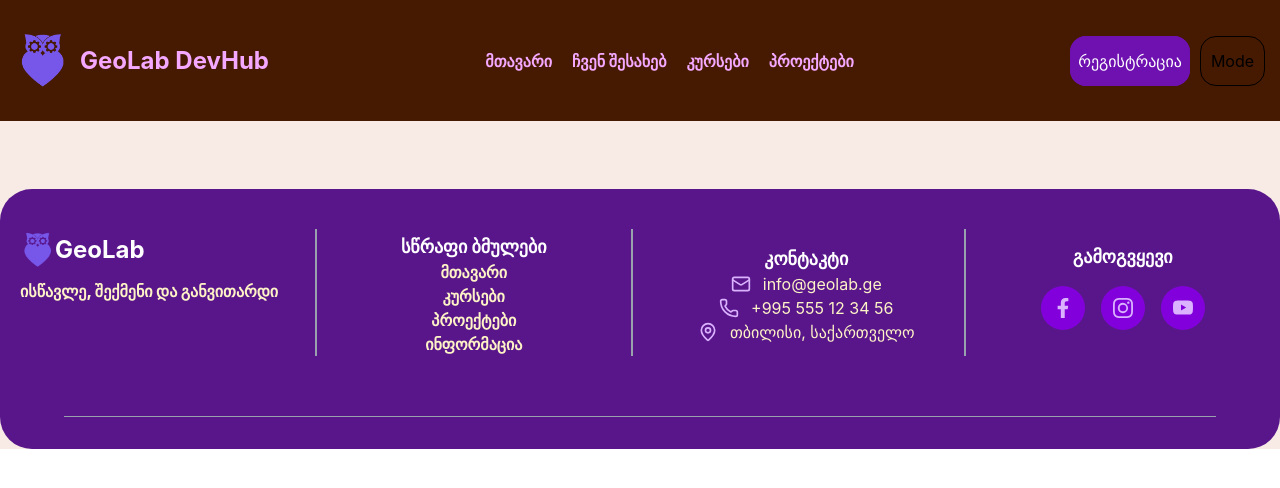
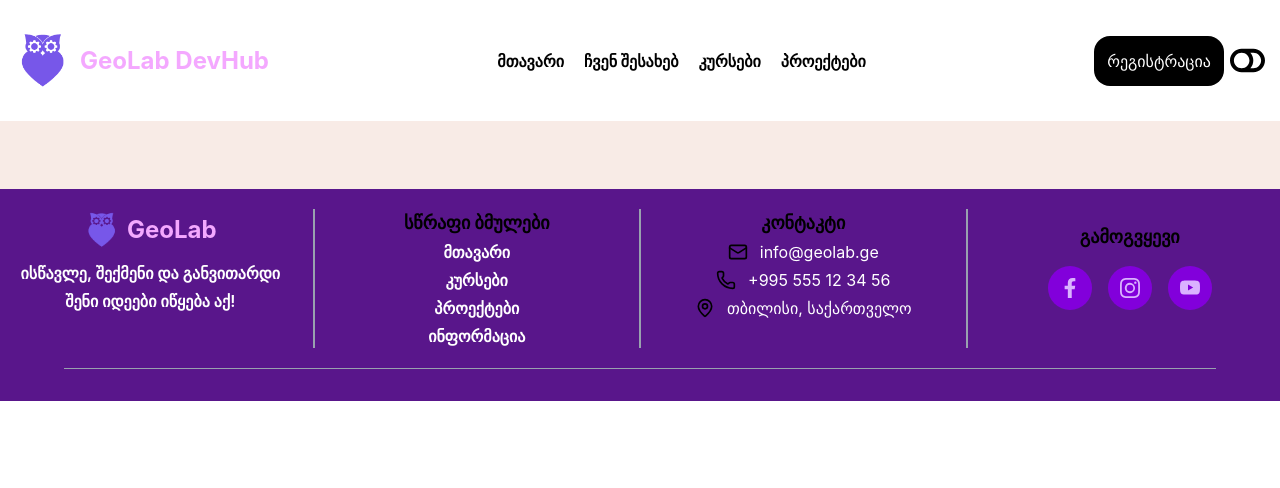
Before and after one commit to Aleeksandree/GeoLab-DevHub, a React (Vite) app: page /register in a window 1280 px wide. Shown: the top 488 px of the page. Built offline with nearby package versions, Linux system fonts and the light colour scheme.

Commit message:
style: improve header and footer design

```diff
--- a/src/App.jsx
+++ b/src/App.jsx
@@ -6,6 +6,7 @@ import Course from "./components/Course";
 import Projects from "./components/Projects";
 import Register from "./components/Register";
 import Footer from "./components/Footer";
+import { useState } from "react";
 
 const App = () => {
   return (
@@ -14,7 +15,7 @@ const App = () => {
 
       <Routes>
         <Route path="/" element={<Home />} />
-        <Route path="/infos" element={<Info />} />
+        <Route path="/info" element={<Info />} />
         <Route path="/cours" element={<Course />} />
         <Route path="/projects" element={<Projects />} />
         <Route path="/register" element={<Register />} />
--- a/src/components/Footer.jsx
+++ b/src/components/Footer.jsx
@@ -13,7 +13,7 @@ const Footer = () => {
     },
     {
       name: "კურსები",
-      path: "/Course",
+      path: "/Cours",
       id: 2,
     },
     {
@@ -33,30 +33,29 @@ const Footer = () => {
     { id: 3, text: "თბილისი, საქართველო", icon: MapPin },
   ];
   return (
-    <div className="w-full bg-purple-900 rounded-4xl mt-17 ">
-      <div className="max-w-[1440px] mx-auto flex gap-5 px-5 py-10">
-        <div className=" flex-1 flex flex-col">
-          <div className="flex items-center   ">
+    <div className="w-full bg-purple-900  mt-17  ">
+      <div className="max-w-[1440px] mx-auto flex gap-5 px-2 pt-5 ">
+        <div className=" flex-1  flex flex-col items-center gap-2.5">
+          <div className="flex items-center  gap-2  ">
             <img
               className="w-[35px] rounded-2xl "
               src={GeoLab}
               alt="Logo-icon"
             />
-            <h2 className="font-bold text-white text-2xl">GeoLab</h2>
+            <h2 className="font-bold text-fuchsia-300 text-2xl">GeoLab</h2>
           </div>
-          <span className="text-amber-100 font-extrabold mt-2">
+          <span className="text-white font-semibold  text-center flex flex-col gap-1 ">
             ისწავლე, შექმენი და განვითარდი
+            <span>შენი იდეები იწყება აქ!</span>
           </span>
         </div>
         <span className="border border-gray-400"></span>
-        <div className=" flex-1 flex flex-col items-center justify-center">
-          <h2 className="text-white font-bold text-[18px] mt-1">
-            სწრაფი ბმულები
-          </h2>
+        <div className=" flex-1 flex flex-col  items-center gap-0.5  ">
+          <h2 className="text-black font-bold text-[18px] ">სწრაფი ბმულები</h2>
           {navBar.map((eachElement) => (
-            <div key={eachElement.id}>
+            <div className="mt-[2px]" key={eachElement.id}>
               <Link
-                className="text-amber-100 font-extrabold"
+                className="text-white font-extrabold  "
                 to={eachElement.path}
               >
                 {eachElement.name}
@@ -65,22 +64,19 @@ const Footer = () => {
           ))}
         </div>
         <span className="border border-gray-400"></span>
-        <div className=" flex-1  flex flex-col justify-center  pl-4">
-          <div className=" flex flex-col items-center justify-center">
-            <h2 className="text-white font-bold text-[18px] mt-1">კონტაკტი</h2>
+        <div className=" flex-1  flex flex-col items-center   ">
+          <div className=" flex flex-col items-center justify-center gap-1">
+            <h2 className="text-black font-bold text-[18px] ">კონტაკტი</h2>
             {contacts.map((eachInfo) => {
               const Icon = eachInfo.icon;
               return (
                 <div
-                  className="flex-1 flex flex-col justify-center gap-3"
+                  className="flex-1 flex flex-col justify-center gap-3 "
                   key={eachInfo.id}
                 >
                   <div className="flex items-center gap-3" key={eachInfo.id}>
-                    <Icon
-                      size={20}
-                      className="text-purple-300 text-purple-300 shrink-0 w-5"
-                    />
-                    <h2 className="text-amber-100 ">{eachInfo.text}</h2>
+                    <Icon size={20} className=" text-black shrink-0 w-5" />
+                    <h2 className="text-white ">{eachInfo.text}</h2>
                   </div>
                 </div>
               );
@@ -88,9 +84,9 @@ const Footer = () => {
           </div>
         </div>
         <span className="border border-gray-400"></span>
-        <div className=" flex-1 ">
+        <div className=" flex-1  ">
           <div className="flex  justify-center pt-2.5 flex-col items-center ">
-            <h2 className="text-white font-bold text-[18px] mt-1">
+            <h2 className="text-black font-bold text-[18px] mt-1">
               გამოგვყევი
             </h2>
             <div className="flex gap-4 mt-4 text-purple-300">
--- a/src/components/Header.jsx
+++ b/src/components/Header.jsx
@@ -3,6 +3,7 @@ import Home from "./Home";
 import HeaderNav from "./HeaderNav";
 import GeoLab from "../assets/GeoLab.png";
 import { useState } from "react";
+import { FaToggleOff, FaToggleOn } from "react-icons/fa";
 
 const Header = () => {
   const [light, setLight] = useState(false);
@@ -13,7 +14,7 @@ const Header = () => {
   return (
     <div
       className={`w-full flex items-center sticky top-0 z-50 ${
-        light ? "bg-purple-800" : "bg-amber-950"
+        light ? "bg-purple-800" : "bg-white"
       }`}
     >
       <div className="w-full max-w-[1440px] flex  mx-auto  rounded-2xl justify-between items-center px-[15px] py-7   ">
@@ -21,13 +22,15 @@ const Header = () => {
           <img className="w-[55px] rounded-2xl " src={GeoLab} alt="Logo-icon" />
           <h2 className="text-fuchsia-300 font-bold text-2xl">GeoLab DevHub</h2>
         </Link>
-        <HeaderNav />
+        <HeaderNav light={light} />
 
-        <div className="flex gap-2.5">
+        <div className="flex gap-4">
           <Link to={"/register"}>
-            <button className="w-[120px] h-[50px] rounded-2xl bg-purple-800 text-white font-medium cursor-pointer">
+            <button
+              className={`w-[120px] h-[50px] rounded-2xl   font-medium cursor-pointer" ${light ? "text-black" : "text-white"}`}
+            >
               <Link
-                className={`w-[120px] h-[50px] rounded-2xl flex items-center justify-center ${light ? "bg-blue-700" : "bg-purple-800 text-white"}`}
+                className={` w-[130px] h-[50px] rounded-2xl flex items-center justify-center ${light ? "bg-white font-medium" : "bg-black font-medium "}  px-4`}
                 to={"/register"}
               >
                 რეგისტრაცია
@@ -36,9 +39,9 @@ const Header = () => {
           </Link>
           <button
             onClick={swichMode}
-            className="w-[65px] rounded-2xl   cursor-pointe border "
+            className=" cursor-pointe flex justify-center items-center "
           >
-            Mode
+            {light ? <FaToggleOn size={35} /> : <FaToggleOff size={35} />}
           </button>
         </div>
       </div>
--- a/src/components/HeaderNav.jsx
+++ b/src/components/HeaderNav.jsx
@@ -1,6 +1,6 @@
 import { NavLink } from "react-router-dom";
 
-const HeaderNav = () => {
+const HeaderNav = ({ light }) => {
   const navBar = [
     {
       nameNav: "მთავარი",
@@ -27,9 +27,19 @@ const HeaderNav = () => {
   return (
     <div className="flex gap-5">
       {navBar.map((eachNav) => (
-        <ul className=" text-fuchsia-300 font-bold" key={eachNav.id}>
-          <NavLink to={eachNav.path}>
-            <li>{eachNav.nameNav}</li>
+        <ul
+          className={`${light ? "text-white font-bold" : "text-black font-bold"}`}
+          key={eachNav.id}
+        >
+          <NavLink
+            to={eachNav.path}
+            className={({ isActive }) =>
+              isActive
+                ? "border-b-2 border-black text-black pb-1 rounded-[5px]"
+                : ""
+            }
+          >
+            {eachNav.nameNav}
           </NavLink>
         </ul>
       ))}
--- a/src/components/Services.jsx
+++ b/src/components/Services.jsx
@@ -50,7 +50,7 @@ const Services = () => {
               <span className="text-sm text-gray-700 leading-6 max-w-[190px] text-center font-medium">
                 {eachElement.descr}
               </span>
-              <span className="border border-purple-800 w-[150px] "></span>
+              <span className="border border-purple-800 w-[150px]  "></span>
             </div>
           );
         })}
--- a/src/index.css
+++ b/src/index.css
@@ -2,4 +2,5 @@
 
 .active {
   color: black;
+  border-bottom: 2px solid red;
 }
```
